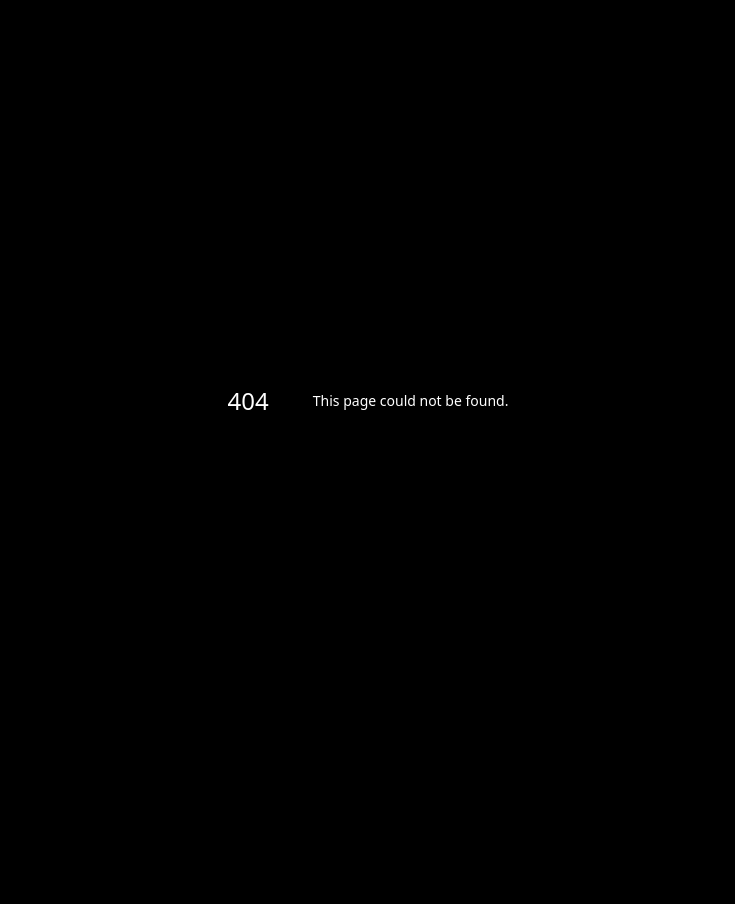
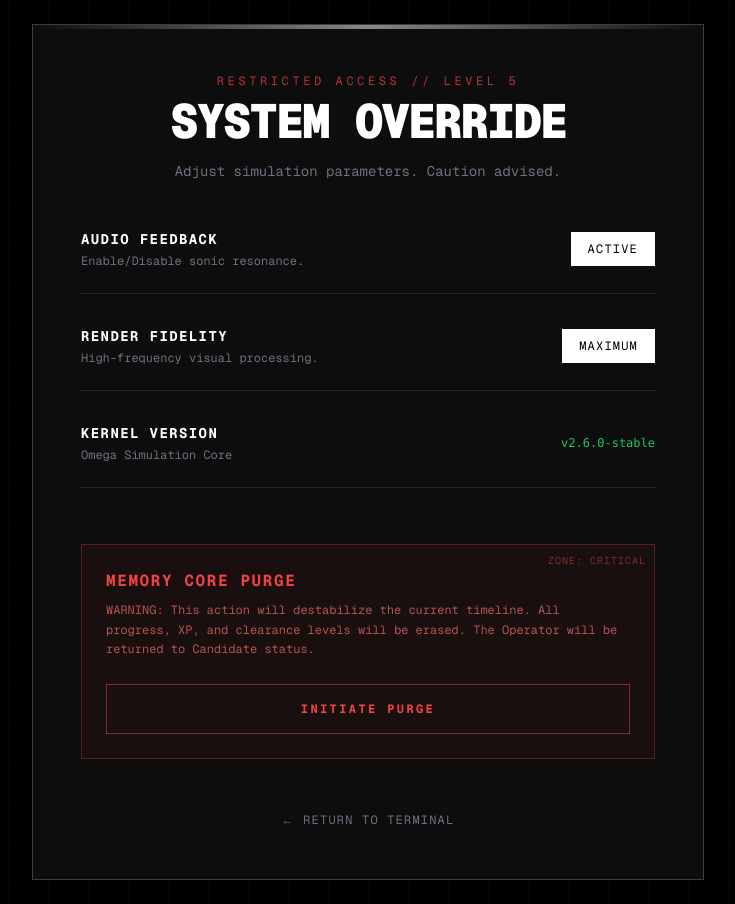
Before and after one commit to hiroshi-tsutsui/ghost-root-terminal, a Next.js app in the folder project_omega/: page /settings in a window 1280 px wide. Before the commit this address had no page. Shown: the whole page, without its empty margins (272-1007 px from the left). Before the commit the page ends 800 px from the top, so only its background shows below. Built offline with nearby package versions, Linux system fonts and the light colour scheme.

Commit message:
Auto-Deploy: Tony's latest changes

```diff
--- a/project_omega/app/page.tsx
+++ b/project_omega/app/page.tsx
@@ -202,6 +202,9 @@ export default function Home() {
                     <Link href="/profile" className="hover:text-purple-400 transition-colors flex items-center gap-1 font-bold animate-pulse">
                         [ DOSSIER ]
                     </Link>
+                    <Link href="/settings" className="hover:text-red-400 transition-colors flex items-center gap-1">
+                        [ CONFIG ]
+                    </Link>
                 </div>
             </div>
           </div>
--- /dev/null
+++ b/project_omega/app/settings/page.tsx
@@ -0,0 +1,130 @@
+"use client";
+
+import { useState, useEffect } from 'react';
+import Link from 'next/link';
+import { useProgress } from '../contexts/ProgressContext';
+import { GeistMono } from 'geist/font/mono';
+
+export default function Settings() {
+    const { resetProgress } = useProgress();
+    const [audioEnabled, setAudioEnabled] = useState(true);
+    const [highFidelity, setHighFidelity] = useState(true);
+    const [purgeConfirm, setPurgeConfirm] = useState(false);
+
+    useEffect(() => {
+        const settings = localStorage.getItem('omega_settings');
+        if (settings) {
+            const parsed = JSON.parse(settings);
+            setAudioEnabled(parsed.audio);
+            setHighFidelity(parsed.fidelity === 'high');
+        }
+    }, []);
+
+    const saveSettings = (audio: boolean, high: boolean) => {
+        const settings = { audio, fidelity: high ? 'high' : 'low' };
+        localStorage.setItem('omega_settings', JSON.stringify(settings));
+        setAudioEnabled(audio);
+        setHighFidelity(high);
+    };
+
+    const handlePurge = () => {
+        if (!purgeConfirm) {
+            setPurgeConfirm(true);
+            return;
+        }
+        resetProgress();
+        localStorage.removeItem('omega_settings');
+        window.location.href = '/'; // Hard reload to clear everything
+    };
+
+    return (
+        <div className={`min-h-screen bg-black text-white p-6 font-mono ${GeistMono.className} flex flex-col items-center justify-center relative overflow-hidden`}>
+             {/* Background Grid */}
+             <div className="absolute inset-0 pointer-events-none opacity-10"
+                 style={{ backgroundImage: 'linear-gradient(#333 1px, transparent 1px), linear-gradient(90deg, #333 1px, transparent 1px)', backgroundSize: '40px 40px' }}>
+             </div>
+
+             <div className="max-w-2xl w-full border border-white/20 bg-white/5 backdrop-blur-md p-12 relative z-10">
+                <div className="absolute top-0 left-0 w-full h-1 bg-gradient-to-r from-transparent via-white/50 to-transparent"></div>
+
+                <header className="mb-12 text-center">
+                    <div className="text-xs text-red-500 uppercase tracking-[0.3em] mb-2 animate-pulse">Restricted Access // Level 5</div>
+                    <h1 className="text-4xl md:text-5xl font-black tracking-tighter mb-4">SYSTEM OVERRIDE</h1>
+                    <p className="text-gray-500 text-sm">Adjust simulation parameters. Caution advised.</p>
+                </header>
+
+                <div className="space-y-8">
+                    {/* Audio Protocol */}
+                    <div className="flex justify-between items-center border-b border-white/10 pb-6">
+                        <div>
+                            <div className="text-sm font-bold tracking-widest mb-1">AUDIO FEEDBACK</div>
+                            <div className="text-xs text-gray-500">Enable/Disable sonic resonance.</div>
+                        </div>
+                        <button
+                            onClick={() => saveSettings(!audioEnabled, highFidelity)}
+                            className={`px-4 py-2 border text-xs tracking-widest transition-all ${audioEnabled ? 'bg-white text-black border-white' : 'bg-transparent text-gray-500 border-gray-700 hover:border-white hover:text-white'}`}
+                        >
+                            {audioEnabled ? 'ACTIVE' : 'MUTED'}
+                        </button>
+                    </div>
+
+                    {/* Visual Protocol */}
+                    <div className="flex justify-between items-center border-b border-white/10 pb-6">
+                        <div>
+                            <div className="text-sm font-bold tracking-widest mb-1">RENDER FIDELITY</div>
+                            <div className="text-xs text-gray-500">High-frequency visual processing.</div>
+                        </div>
+                        <button
+                            onClick={() => saveSettings(audioEnabled, !highFidelity)}
+                            className={`px-4 py-2 border text-xs tracking-widest transition-all ${highFidelity ? 'bg-white text-black border-white' : 'bg-transparent text-gray-500 border-gray-700 hover:border-white hover:text-white'}`}
+                        >
+                            {highFidelity ? 'MAXIMUM' : 'OPTIMIZED'}
+                        </button>
+                    </div>
+
+                    {/* Kernel Info */}
+                    <div className="flex justify-between items-center border-b border-white/10 pb-6">
+                         <div>
+                            <div className="text-sm font-bold tracking-widest mb-1">KERNEL VERSION</div>
+                            <div className="text-xs text-gray-500">Omega Simulation Core</div>
+                        </div>
+                        <div className="font-mono text-xs text-green-500">v2.6.0-stable</div>
+                    </div>
+
+                    {/* Danger Zone */}
+                    <div className="pt-6">
+                        <div className="border border-red-500/30 bg-red-900/10 p-6 relative overflow-hidden group">
+                            <div className="absolute top-0 right-0 p-2 text-[10px] text-red-500/50 uppercase tracking-widest">Zone: Critical</div>
+
+                            <h3 className="text-red-500 font-bold tracking-widest mb-2">MEMORY CORE PURGE</h3>
+                            <p className="text-xs text-red-400/70 mb-6 leading-relaxed">
+                                WARNING: This action will destabilize the current timeline. All progress, XP, and clearance levels will be erased. The Operator will be returned to Candidate status.
+                            </p>
+
+                            <button
+                                onClick={handlePurge}
+                                className={`w-full py-4 border transition-all uppercase tracking-[0.2em] text-xs font-bold ${purgeConfirm ? 'bg-red-600 border-red-600 text-white animate-pulse' : 'bg-transparent border-red-500/50 text-red-500 hover:bg-red-500 hover:text-black'}`}
+                            >
+                                {purgeConfirm ? 'CONFIRM DELETION?' : 'INITIATE PURGE'}
+                            </button>
+                            {purgeConfirm && (
+                                <button
+                                    onClick={() => setPurgeConfirm(false)}
+                                    className="w-full mt-2 text-[10px] text-gray-500 hover:text-white uppercase tracking-widest"
+                                >
+                                    [ ABORT SEQUENCE ]
+                                </button>
+                            )}
+                        </div>
+                    </div>
+                </div>
+
+                <div className="mt-12 text-center">
+                    <Link href="/" className="inline-flex items-center gap-2 text-xs text-gray-500 hover:text-white transition-colors uppercase tracking-widest">
+                        <span>← Return to Terminal</span>
+                    </Link>
+                </div>
+             </div>
+        </div>
+    );
+}
```
Also changed, not shown: project_omega/app/settings/NARRATIVE.md (added, +23 -0 lines), 1 other file (tests, documents, lock files or other folders).
